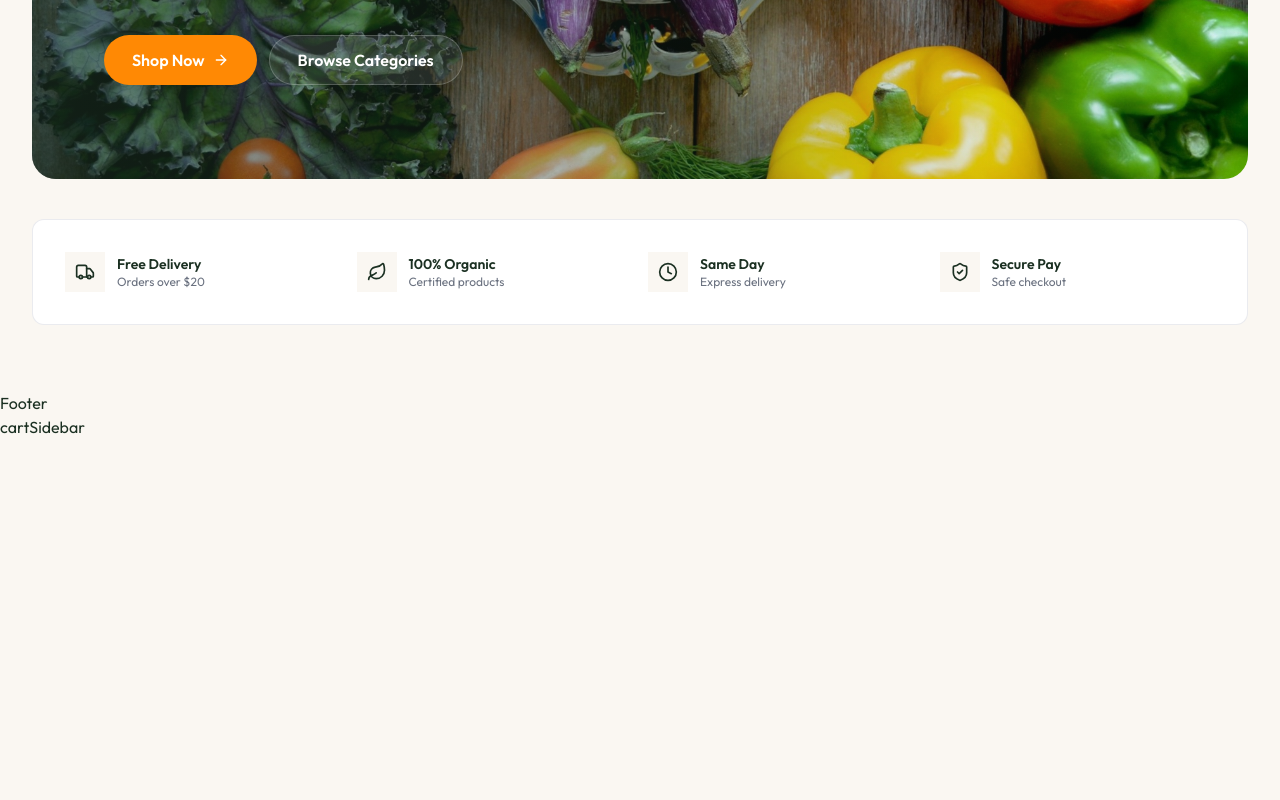
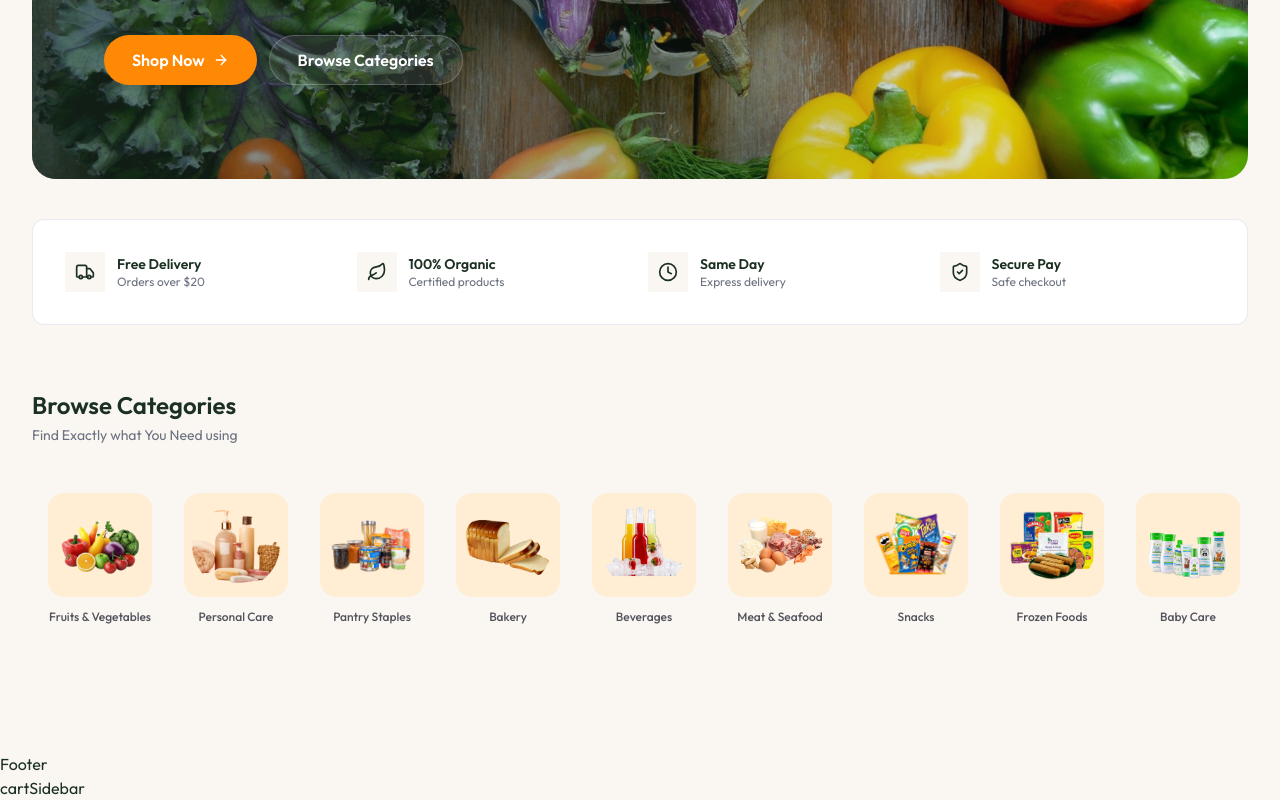
Before and after one commit to Piyushx86codes/Grocery-delivery-Project, a React (Vite) app: page / in a window 1280 px wide. Shown: the part 510-1310 px from the top of the page. Before the commit the page ends 949 px from the top, so only its background shows below. Built offline with nearby package versions, Linux system fonts and the light colour scheme.

Commit message:
Homecategories Component added

```diff
--- /dev/null
+++ b/src/components/Home/HomeCategories.tsx
@@ -0,0 +1,37 @@
+import { categoriesData } from "../../assets/assets";
+import { Link } from "react-router-dom";
+
+
+const HomeCategories = () => {
+  return (
+    <section className="py-16 ">
+        <div className="max-w-7xl mx-auto">
+            <div>
+                <h2 className="text-2xl font-semibold">Browse Categories</h2>
+                <p className="text-sm text-app-text-light mt-1">Find Exactly what You Need using</p>
+            </div>
+          <div className="flex items-center mt-8 overflow-x-scroll no-scrollbar">
+             {
+                categoriesData.map((cat)=>(
+                    <Link key={cat.slug} to={`/products?category=${cat.slug}`} onClick={()=>window.scrollTo(0,0)} className="group flex
+                    flex-col items-center gap-3 p-4">
+                        <div className="size-18 sm:size-26 sm:p-2 rounded-2xl
+                        overflow-hidden bg-orange-100 group-hover:ring-2
+                        ring-orange-300/75 transition-all">
+                            <img  src={cat.image} alt={cat.name} className="w-full
+                            h-full object-contain rounded-full transition-all"/>
+                        </div>
+                        <span className="text-xs font-medium text-zinc-600 text-center leading-tight">
+                            {cat.name}
+                        </span>
+                    </Link>
+                ))
+             }
+          </div>
+        </div>
+
+    </section>
+  )
+}
+
+export default HomeCategories
--- a/src/pages/Home.tsx
+++ b/src/pages/Home.tsx
@@ -1,5 +1,6 @@
 import Features from "../components/Home/Features"
 import Hero from "../components/Home/Hero"
+import HomeCategories from "../components/Home/HomeCategories"
 
 
 const Home = () => {
@@ -7,6 +8,7 @@
     <div className="min-h-screen max-w-7xl mx-auto px-4 sm:px-6 lg:px-8 py-12">
      <Hero/>
      <Features/>
+     <HomeCategories/>
     </div>
   )
 }
```
